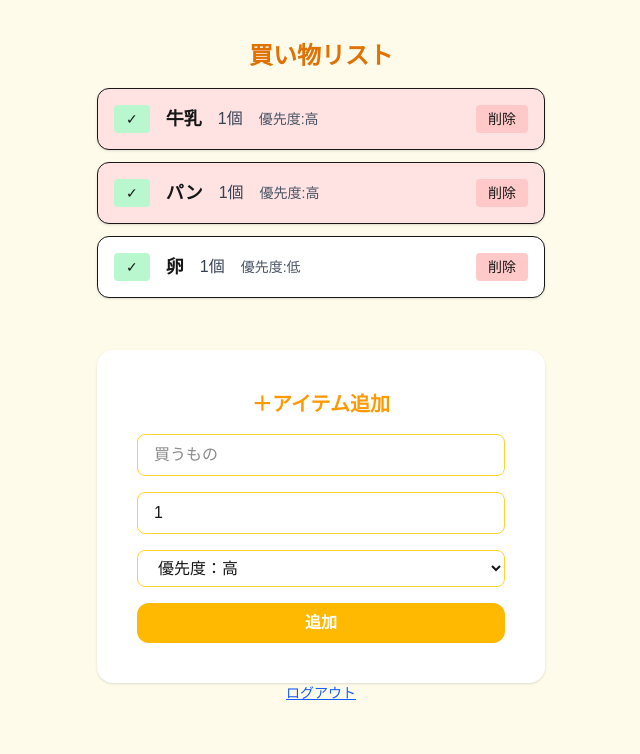
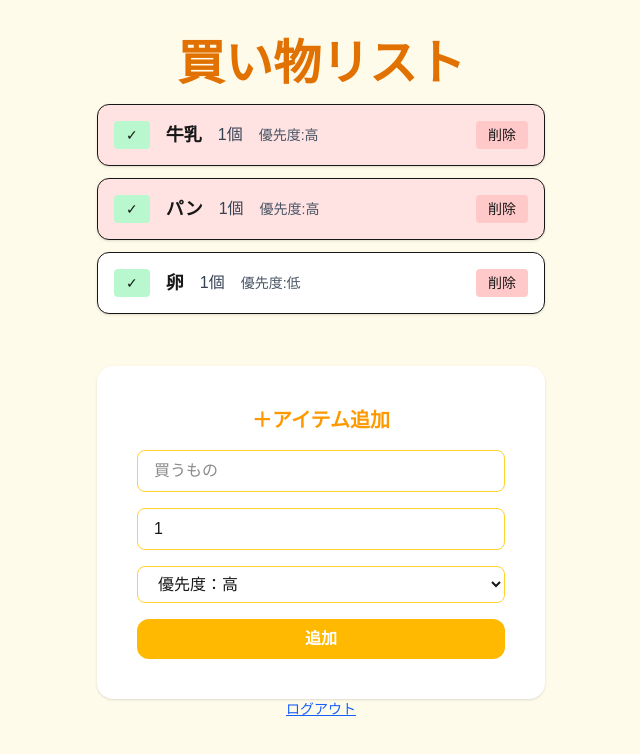
Before and after one commit to moto-2525/shopping-memo-app, a Next.js app in the folder frontend/: page / in a window 1280 px wide. Shown: the top 754 px of the page, without its empty margins (319-959 px from the left). Built offline with nearby package versions, Linux system fonts and the light colour scheme.

Commit message:
文字の大きさ変更

```diff
--- a/frontend/app/page.tsx
+++ b/frontend/app/page.tsx
@@ -113,7 +113,7 @@ export default function HomePage() {
 
 
       {/* ▼ 買い物リスト */}
-      <h1 className="text-2xl font-bold text-center mb-4 text-amber-600">
+      <h1 className="text-5xl font-bold text-center mb-4 text-amber-600">
         買い物リスト
       </h1>
 
```
